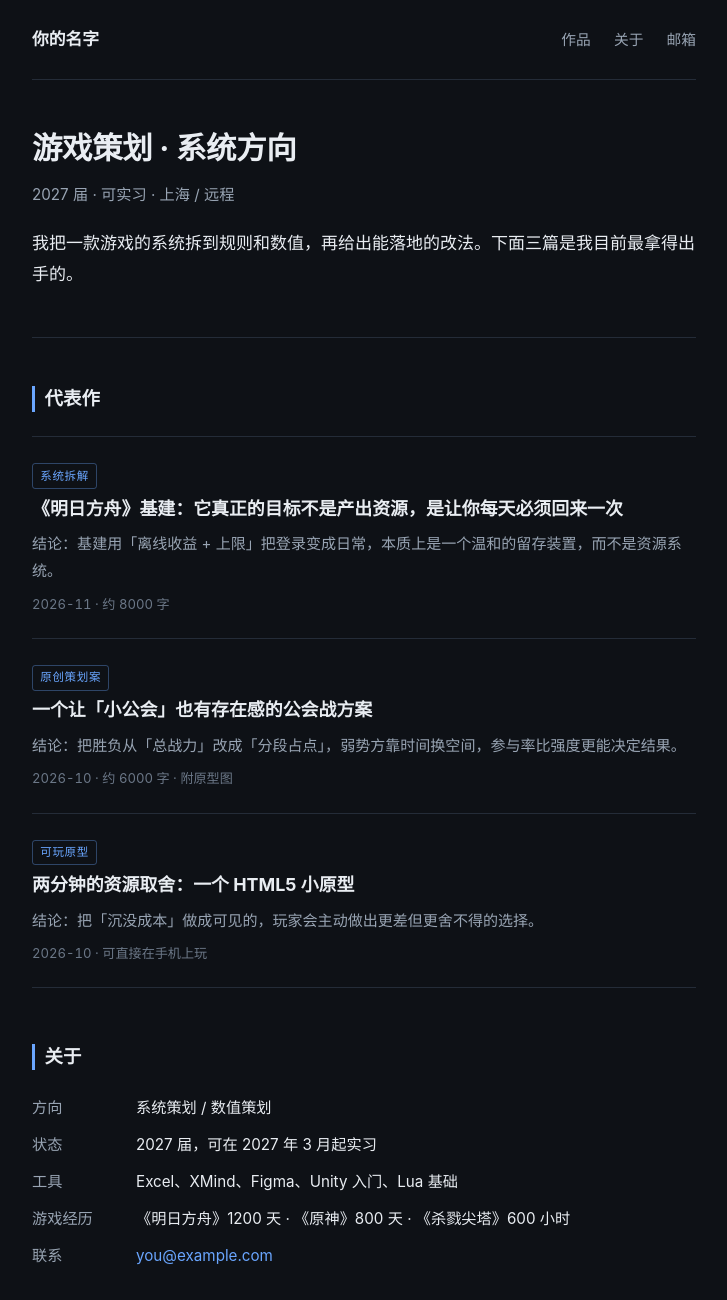
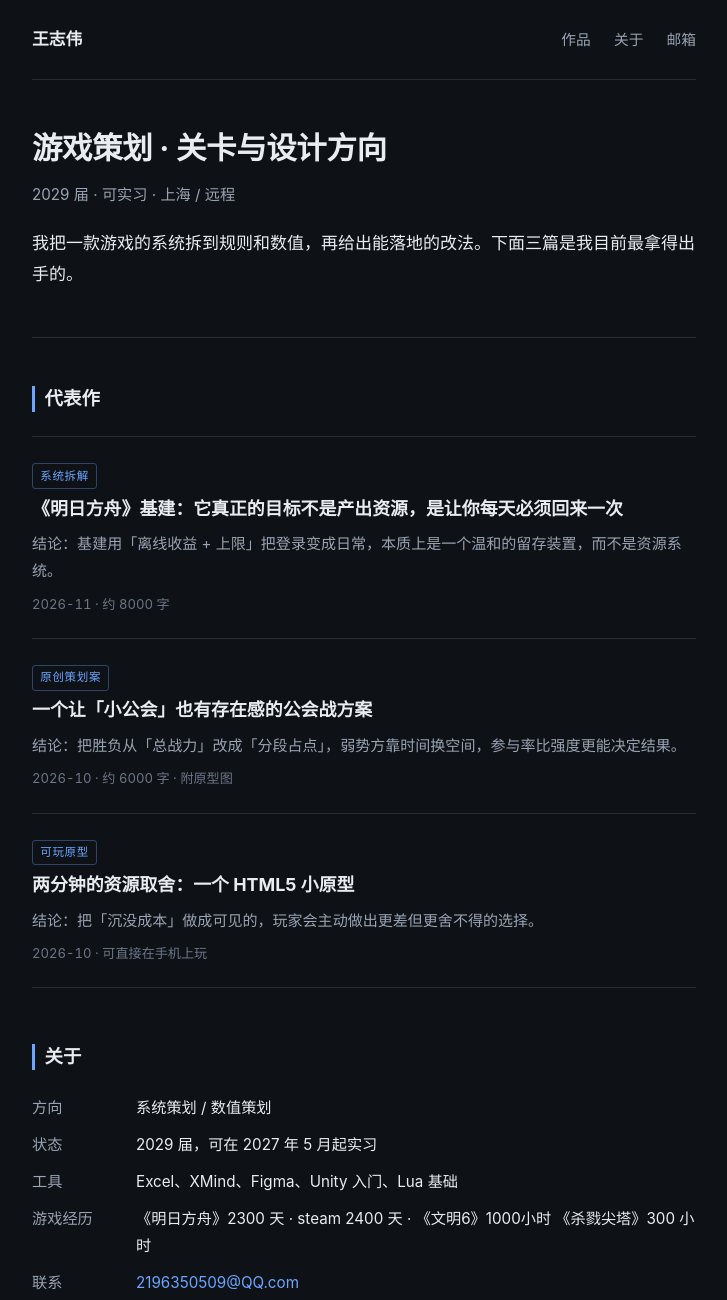
Before and after one commit to Zhui517/Zhui517.github.io, a plain HTML site: page index.html in a window 1280 px wide. Shown: the top 1300 px of the page, without its empty margins (276-1003 px from the left). Drawn offline with Linux system fonts and the light colour scheme.

Commit message:
Update index.html

```diff
--- a/index.html
+++ b/index.html
@@ -3,16 +3,16 @@
 <head>
 <meta charset="utf-8">
 <meta name="viewport" content="width=device-width,initial-scale=1">
-<title>你的名字｜游戏策划作品集</title>
+<title>王志伟｜游戏策划拆解案与作品集</title>
 <meta name="description" content="游戏策划求职作品集：系统拆解、原创策划案、可玩原型。">
-<meta property="og:title" content="你的名字｜游戏策划作品集">
+<meta property="og:title" content="王志伟｜游戏策划拆解案与作品集">
 <meta property="og:description" content="系统拆解 · 原创策划案 · 可玩原型">
 <link rel="stylesheet" href="style.css">
 </head>
 <body>
 
 <header class="site">
-  <a class="logo" href="index.html">你的名字</a>
+  <a class="logo" href="index.html">王志伟</a>
   <nav>
     <a href="#works">作品</a>
     <a href="#about">关于</a>
@@ -23,8 +23,8 @@
 <main>
 
   <div class="hero">
-    <h1>游戏策划 · 系统方向</h1>
-    <p class="lede">2027 届 · 可实习 · 上海 / 远程</p>
+    <h1>游戏策划 · 关卡与设计方向</h1>
+    <p class="lede">2029 届 · 可实习 · 上海 / 远程</p>
     <p>我把一款游戏的系统拆到规则和数值，再给出能落地的改法。下面三篇是我目前最拿得出手的。</p>
   </div>
 
@@ -57,10 +57,10 @@
     <h2>关于</h2>
     <dl>
       <dt>方向</dt><dd>系统策划 / 数值策划</dd>
-      <dt>状态</dt><dd>2027 届，可在 2027 年 3 月起实习</dd>
+      <dt>状态</dt><dd>2029 届，可在 2027 年 5 月起实习</dd>
       <dt>工具</dt><dd>Excel、XMind、Figma、Unity 入门、Lua 基础</dd>
-      <dt>游戏经历</dt><dd>《明日方舟》1200 天 · 《原神》800 天 · 《杀戮尖塔》600 小时</dd>
-      <dt>联系</dt><dd><a href="mailto:you@example.com">you@example.com</a></dd>
+      <dt>游戏经历</dt><dd>《明日方舟》2300 天 · steam 2400 天 · 《文明6》1000小时 《杀戮尖塔》300 小时</dd>
+      <dt>联系</dt><dd><a href="2196350509@QQ.com">2196350509@QQ.com</a></dd>
     </dl>
   </section>
 
```
